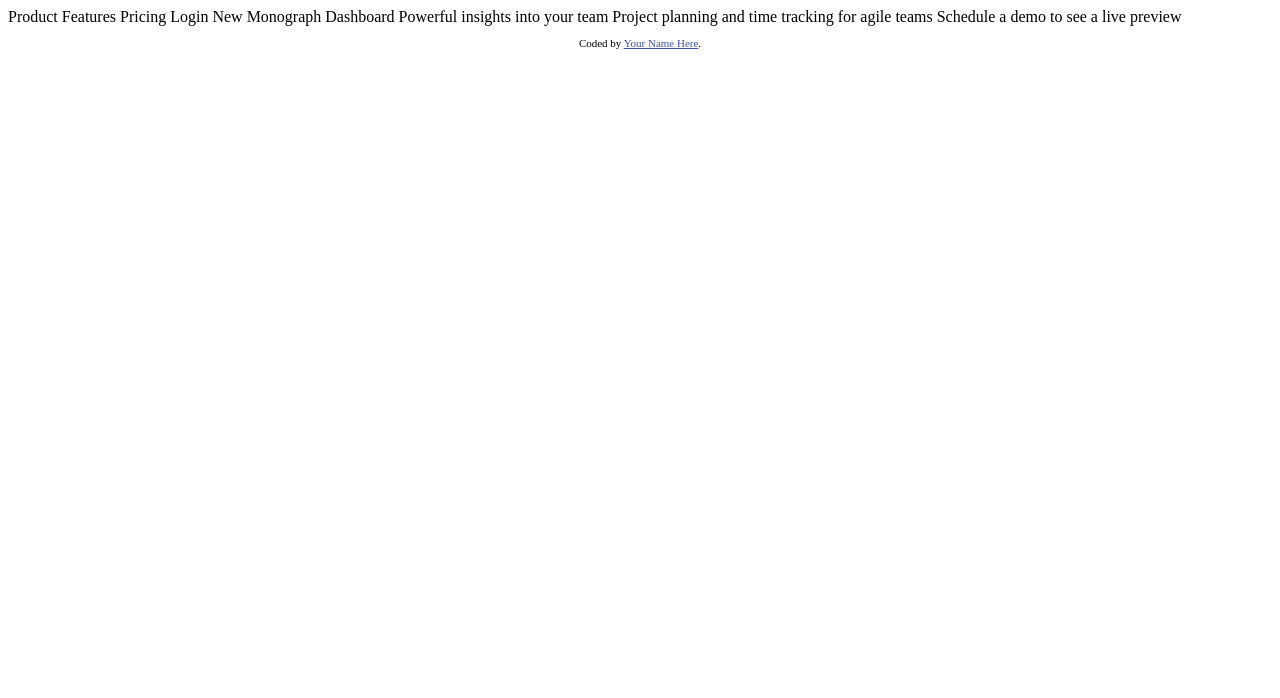
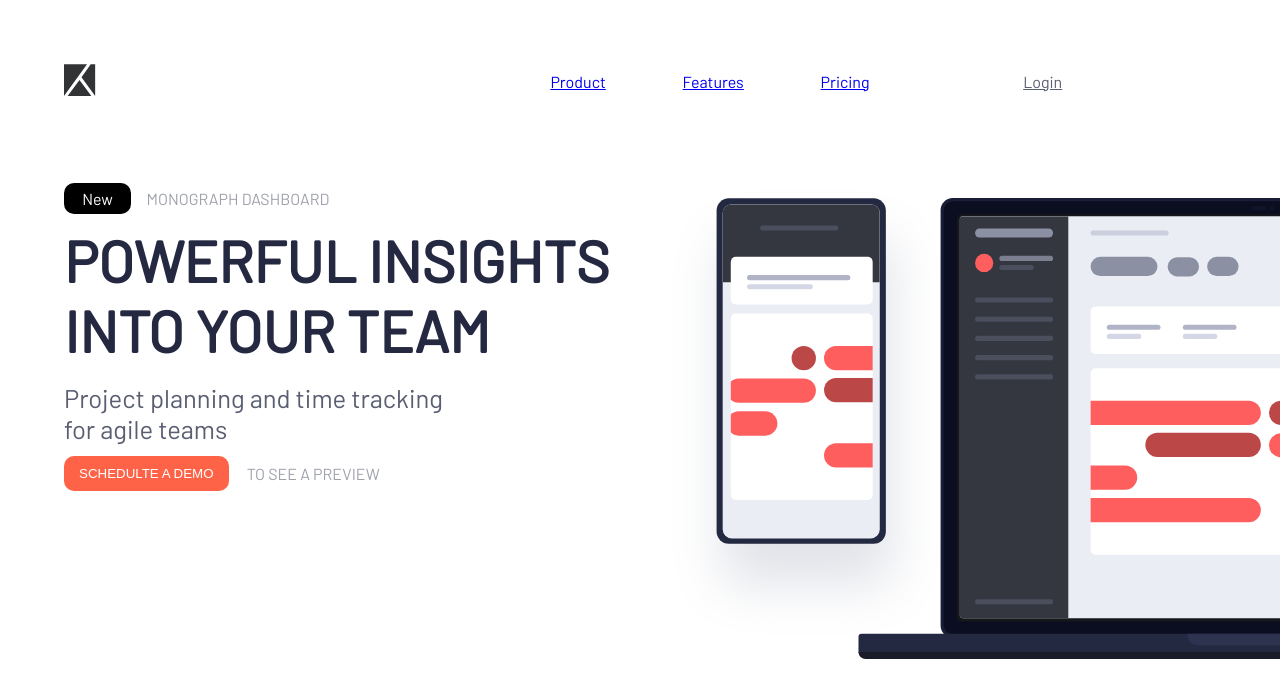
Before and after one commit to samir324/projet_professionnel_1, a website: page index.html in a window 1280 px wide. Drawn offline with Linux system fonts and the light colour scheme.

Commit message:
voila tout les fichier

```diff
--- a/index.html
+++ b/index.html
@@ -1,37 +1,58 @@
 <!DOCTYPE html>
 <html lang="en">
+
 <head>
   <meta charset="UTF-8" />
   <meta name="viewport" content="width=device-width, initial-scale=1.0" />
   <!-- displays site properly based on user's device -->
-
-    <link
-      rel="icon"
-      type="image/png"
-      sizes="32x32"
-      href="./images/favicon-32x32.png"
-    />
+  <link rel="stylesheet" href="./css/style.css">
+  <link rel="icon" type="image/png" sizes="32x32" href="./images/favicon-32x32.png" />
 
   <title>Project tracking intro component</title>
 
   <!-- Feel free to remove these styles or customise in your own stylesheet 👍 -->
-    <style>
-      .attribution {
-        font-size: 11px;
-        text-align: center;
-      }
-      .attribution a {
-        color: hsl(228, 45%, 44%);
-      }
-    </style>
+
 </head>
+
 <body>
-    Product Features Pricing Login New Monograph Dashboard Powerful insights
-    into your team Project planning and time tracking for agile teams Schedule a
-    demo to see a live preview
 
-    <footer>
-      <p class="attribution">Coded by <a href="#">Your Name Here</a>.</p>
-    </footer>
+  <div class="dropdown">
+
+    <img class="logoImg" src="images/logo.svg" alt="">
+    <input type="checkbox" id="checkbox_toggle">
+    <label for="checkbox_toggle" class="toggle"><img id="img1" src="./images/icon-hamburger.svg" alt="burger"></label>
+    <label for="checkbox_toggle" class="toggle2"><img id="img2" src="./images/icon-close.svg" alt="burger"></label>
+    <ul class="back">
+        <li><a href="#">Product</a></li>
+        <li><a href="#">Features</a></li>
+        <li><a href="#">Pricing</a></li>
+        <li class="line"><div></div></li>
+        <li><a href="#" class="login">Login</a></li>
+    </ul>
+</div>
+<section class="container">
+    <div class="container-part2">
+        <img alt="img" src="images/illustration-devices.svg" class="image">
+    </div>
+    <div class="container-part1">
+        <p class="para1">
+            <span class="btnnew">New</span> <span class="title-grey">MONOGRAPH DASHBOARD</span>
+        </p>
+        <h1>POWERFUL INSIGHTS <br> INTO YOUR TEAM</h1>
+
+        <p class="para2">Project planning and time tracking <br> for agile teams</p>
+        <div class="bottom">
+            <button class="btnschedule ">SCHEDULTE A DEMO</button>
+            <p class="title-grey2">TO SEE A PREVIEW </p>
+        </div>
+    </div>
+
+</section>
+
+
+
+
+
 </body>
+
 </html>
--- /dev/null
+++ b/scss/style.scss
@@ -0,0 +1,234 @@
+@import "_header.scss";
+@import "_menu.scss";
+@import "_footer";
+@import "_sectionleftright.scss";
+@import url('https://fonts.googleapis.com/css?family=Barlow+Condensed:400,700&display=swap');
+@import url('https://fonts.googleapis.com/css?family=Barlow&display=swap');
+
+@mixin media($size) {
+    @media screen and (min-width: $size) {
+        @content;
+    }
+}
+
+$dark-blue: #242941;
+$grey-blue: #5a5e71;
+$grey: #9fa1ab;
+$light: #eef2f6;
+* {
+    margin: 0;
+    padding: 0;
+}
+
+
+body {
+    font-family: 'Barlow', sans-serif;
+
+}
+input[type=checkbox] {
+    display: none;
+    margin-top: 5%;
+    margin-right: 5%;
+}
+
+
+.toggle,
+.toggle2 {
+    float: right;
+    margin-top: 5%;
+    margin-right: 5%;
+}
+
+.toggle2 {
+    visibility: hidden;
+
+
+
+}
+
+
+
+
+ul {
+    display: none;
+    width: 40%;
+    height: 20%;
+    margin: auto;
+    background:$light;
+    z-index: 1;
+    position: absolute;
+    left: 35%;
+    text-align: center;
+    list-style: none;
+    padding: 5% 0%;
+
+}
+ul li{
+    margin: 2%;
+    padding-bottom: 5%;
+}
+.logoImg{
+    margin-left: 5%;
+    margin-top: 5%;
+}
+
+
+input[type=checkbox]:checked~ul {
+    display: block
+}
+
+input[type=checkbox]:checked~.toggle {
+    visibility: hidden;
+}
+
+input[type=checkbox]:checked~.toggle2 {
+    visibility: visible;
+}
+
+.container-part2 {
+
+    overflow: hidden;
+    width: 100%;
+
+
+}
+.para2{
+
+    font-size: 5vw;
+    margin: .3em 0;
+    color: $grey-blue;
+    @include media(600px){
+
+        font-size: 2vw;
+        font-family: 'Barlow', sans-serif;
+    }
+
+}
+.line div{
+    width: 2%;
+    height: 2%;
+    background-color: $grey;
+}
+.image{
+    width: 135%;
+    @include media(900px){
+        width: 160%;
+    }
+    @include media(600px){
+        width: 160%;
+    }
+}
+.btnnew{
+    background-color: black;
+    color: white;
+    border-radius: 10px  ;
+    padding: 1% 3% ;
+    margin-right: 2%;
+}
+.bottom{
+    display: flex;
+    flex-direction: row;
+}
+.btnschedule{
+    background-color: tomato;
+    margin-right: 2%;
+    border: none;
+    margin: .3em 0;
+    border-radius: 10px;
+    padding: 10px 15px;
+    color: white;
+}
+.container-part1{
+    margin-left: 5%;
+    width:100%;
+}
+.container-part1 h1{
+    font-weight: 700;
+    font-size: 10vw;
+    margin: .3em 0;
+    color: $dark-blue;
+
+    @include media(600px){
+        font-weight: 700;
+        font-size: 4.5vw;
+        font-family: 'Barlow', sans-serif;
+    }
+}
+.container{
+    top: 20%;
+}
+.title-grey{
+    color: $grey;
+}
+.title-grey2{
+    color: $grey;
+    margin-top: 2%;
+    margin-left: 3%;
+}
+@media (min-width:600px){
+
+
+    .container{
+
+        display: flex;
+        flex-direction: row-reverse;
+        margin-top: 7%;
+
+
+    }
+
+
+
+
+}
+
+@media (min-width:900px){
+    ul {
+        display: flex;
+        flex-direction: row;
+       padding-right: 0;
+        width: 60%;
+        height: 0;
+        right: 0;
+        left: 0;
+        top: 0;
+        position: absolute;
+        z-index: 1;
+        margin-left: 40%;
+        padding: 2% 2% -5% ;
+        background: none;
+        color: black;
+
+
+    }
+    .login{
+        color: $grey-blue;
+    }
+    .line div{
+        width: 2%;
+        height: 2%;
+        background-color: $grey;
+    }
+    ul li{
+        margin: 1% 5%;
+
+
+    }
+    input[type=checkbox]:checked~ul {
+        display: none;
+    }
+    // .container{
+
+    //     display: flex;
+    //     flex-direction: row-reverse;
+    //    margin-top: 8%;
+
+    // }
+    // .container-part2{
+    //     width: 100%;
+    // }
+
+    .toggle, .toggle2 {
+    display: none;
+    }
+}
```
Also changed, not shown: package.json (added, +24 -0 lines), css/style.css (added), scss/_footer.scss (added), scss/_header.scss (added), scss/_menu.scss (added), scss/_sectionleftright.scss (added), scss/style.css (added), 2 other files. Lines whose indentation alone changed are shown as unchanged.
